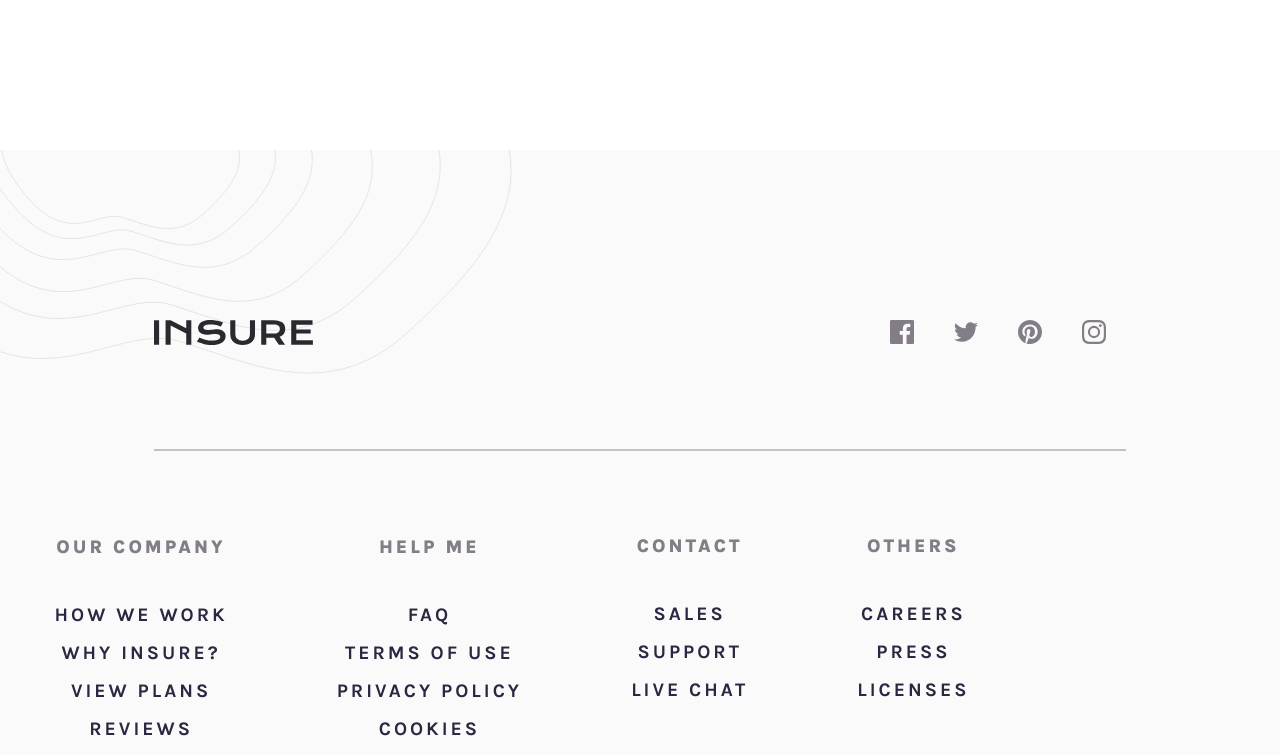
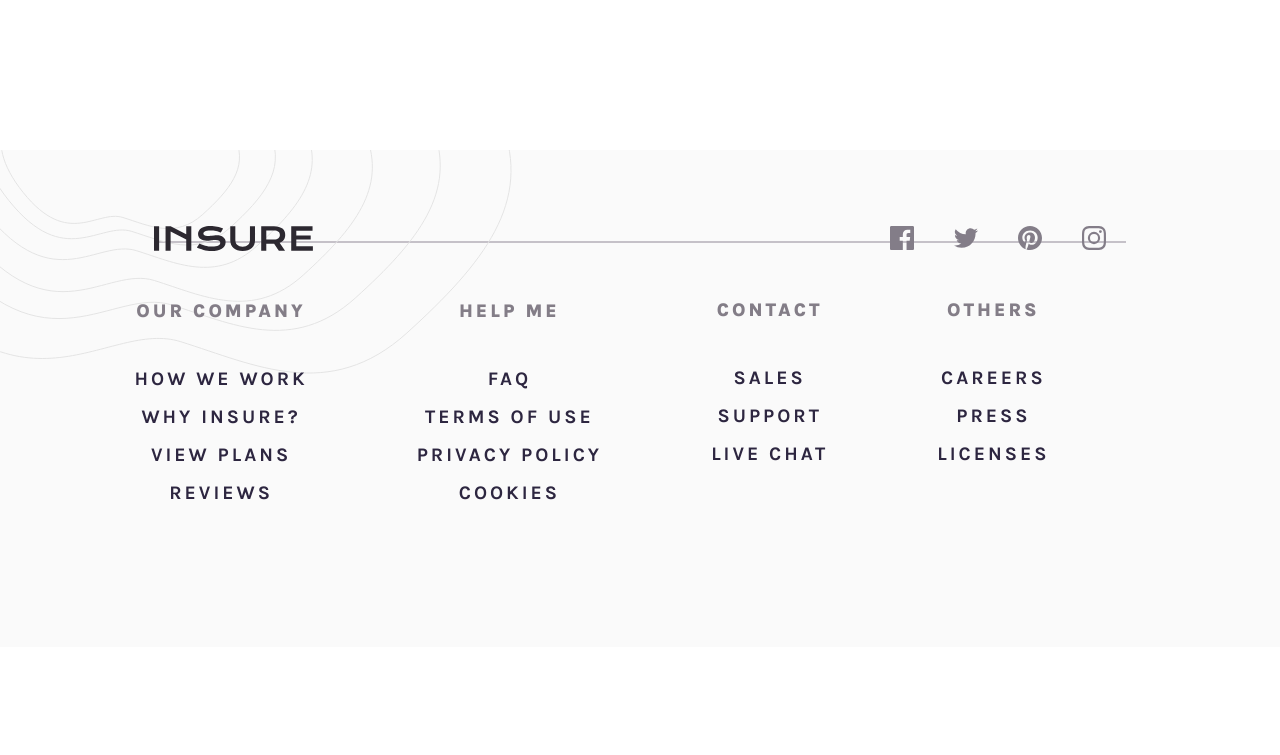
Before and after one commit to Francis-Frimpong/insue-landing-page, a plain HTML site: page index.html in a window 1280 px wide. Shown: the part 2187-2942 px from the top of the page. After the commit the page ends 2834 px from the top, so only its background shows below. Drawn offline with Linux system fonts and the light colour scheme.

Commit message:
Almost done with the desktop layout

```diff
--- a/style.css
+++ b/style.css
@@ -599,11 +599,14 @@ body {
         flex-direction: row;
         justify-content: space-between;
         margin: 0 12%;
+        margin-top: -94px;
     }
 
     .footer-line{
         width: 74%;
         padding-left: 25px;
+        margin-top: -138px;
+
     }
 
     .footer-card {
@@ -613,7 +616,9 @@ body {
         grid-template-areas:
 
         "company help contact others";
-        /* padding-bottom: 10%; */
+        padding-bottom: 10%;
+        margin-left: 80px;
+        margin-top: 12px;
 
     }
 
```
